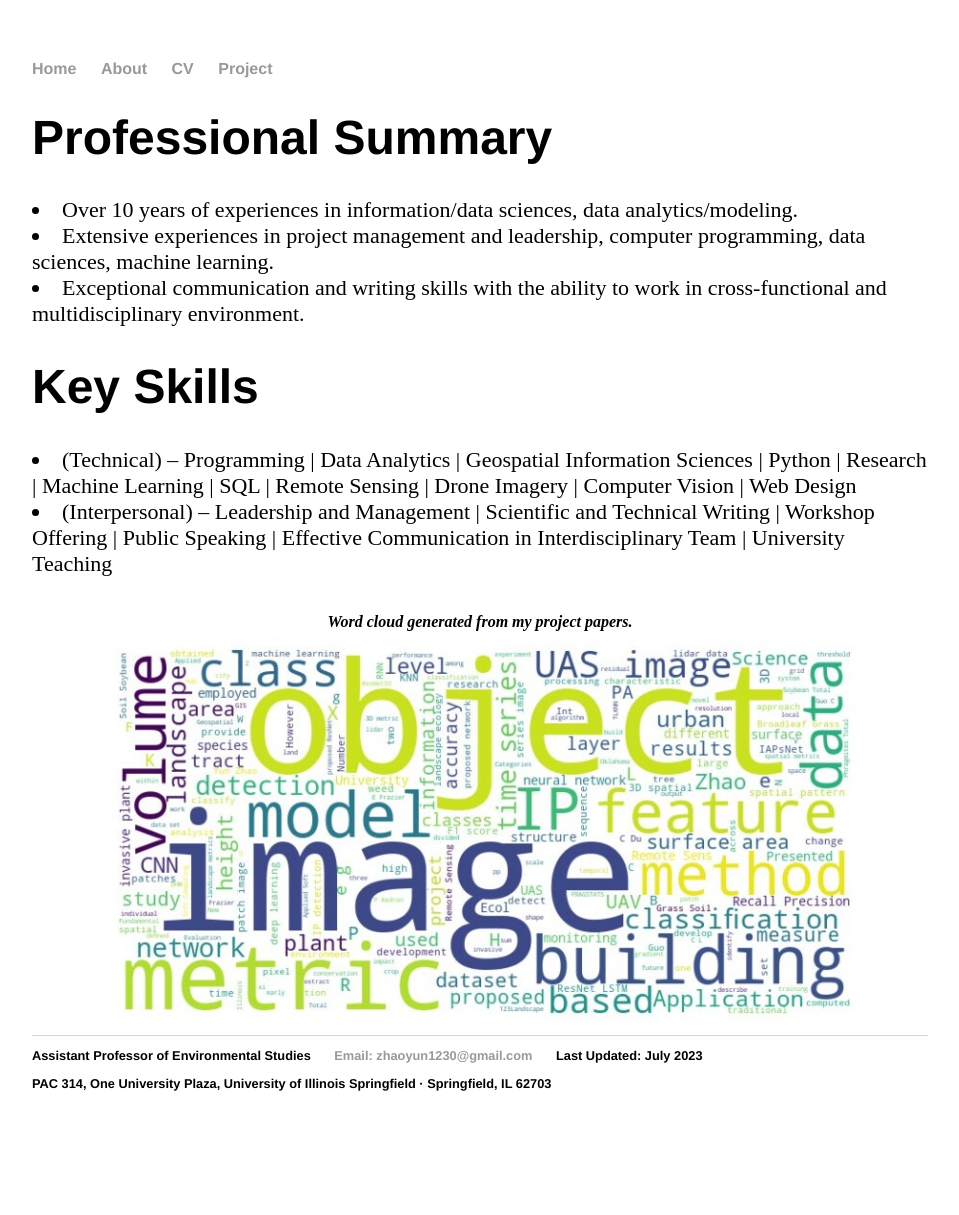
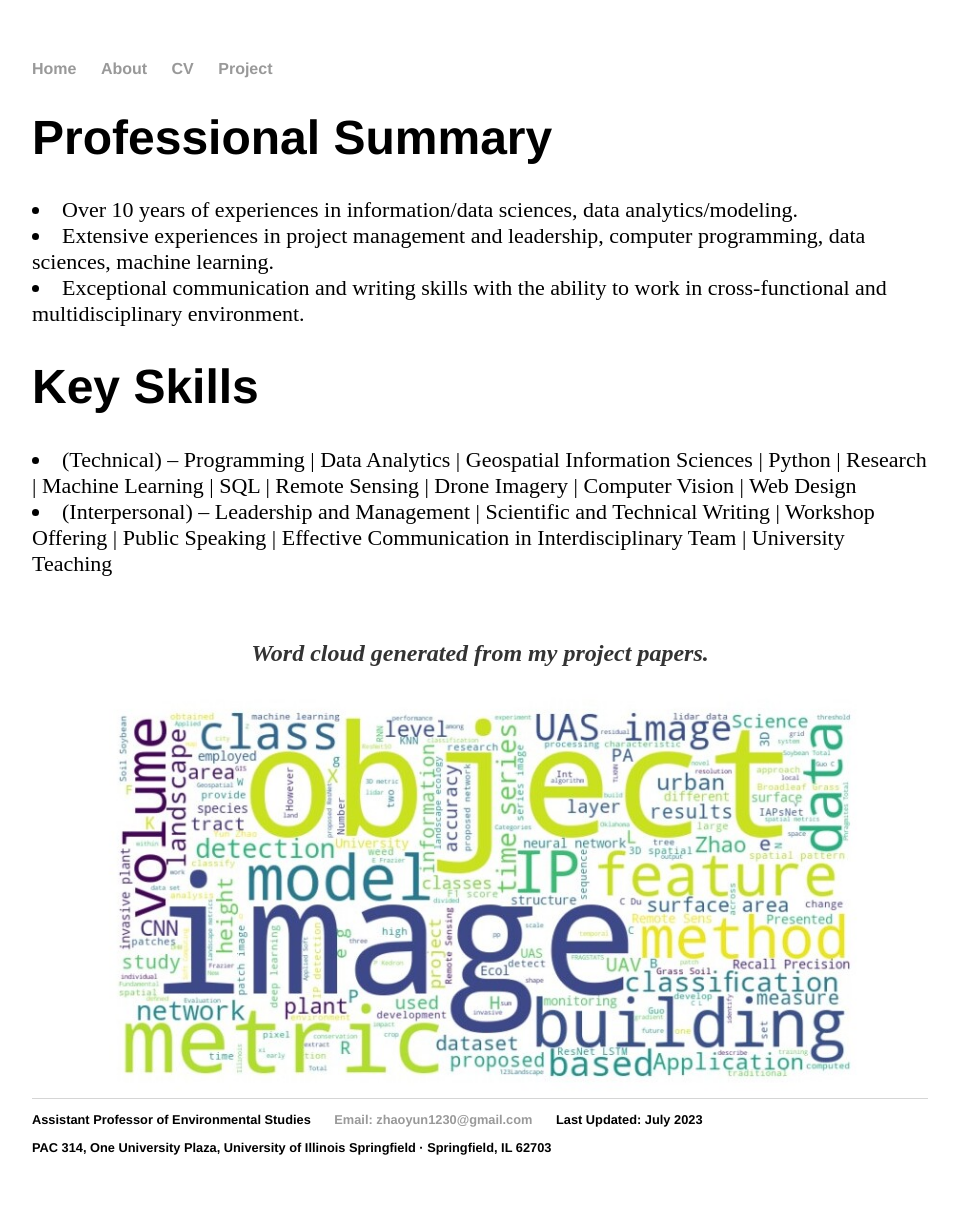
Before and after one commit to yun-zhao/yun-zhao.github.io, a Jekyll site: the page built from about/index.html, in a window 1280 px wide. Shown: the whole page, without its empty margins (160-1119 px from the left). Built offline with Jekyll 4.4.1, drawn with Linux system fonts in a browser that asks for light colours; before the commit the page ends 1151 px from its top, so only the background shows below that.

```diff
--- a/about/index.html
+++ b/about/index.html
@@ -17,6 +17,6 @@ title: About Yun Zhao
     <div style="text-align:center">
 	    <br>
 	    <br>
-	<em><strong>Word cloud generated from my project papers.</em><br>
+	<p><em><strong>Word cloud generated from my project papers.</em><br></p>
 	<img src="https://yun-zhao.github.io/wordCloud.jpg" alt="Description of the image" height="400">
     </div>
```
